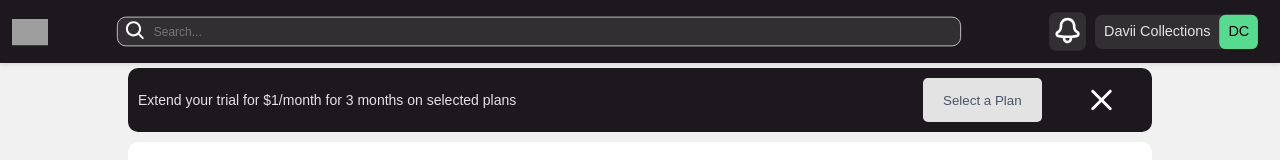
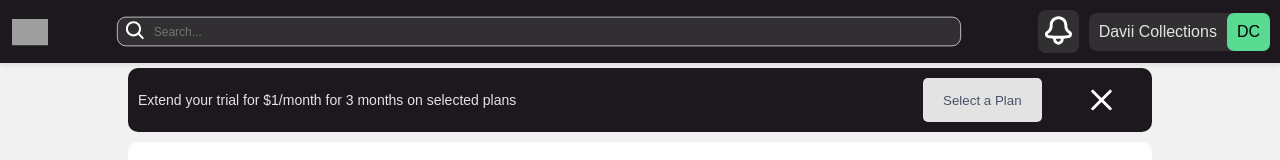
Before and after one commit to GeorginaAwani/leveluphackathon-red, a plain HTML site: page index.html in a window 1280 px wide. Shown: the top 160 px of the page. Drawn offline with Linux system fonts and the light colour scheme; grey boxes are pictures that could not be loaded.

Commit message:
fixed the bug in set up section causing over lapping of user menu items

```diff
--- a/index.html
+++ b/index.html
@@ -28,7 +28,7 @@
 
 
 
-         <div class="user-actions reduce-size">
+         <div class="user-actions ">
         <div class="notification-icon" >
             <svg width="41" height="40" viewBox="0 0 21 20" fill="none" xmlns="http://www.w3.org/2000/svg">
                 <path fill-rule="evenodd" clip-rule="evenodd" d="M7.75203 14.4239L5.3061 14.1427C3.45144 13.9295 2.92542 11.4844 4.52838 10.5274L4.5933 10.4886C5.466 9.96761 6.00045 9.02609 6.00045 8.00969V7.5C6.00045 5.01472 8.01517 3 10.5005 3C12.9857 3 15.0005 5.01472 15.0005 7.5V8.00969C15.0005 9.02609 15.5349 9.96761 16.4076 10.4886L16.4725 10.5274C18.0755 11.4844 17.5495 13.9295 15.6948 14.1427L13.152 14.435V14.8C13.152 16.2912 11.9432 17.5 10.452 17.5C8.96086 17.5 7.75203 16.2912 7.75203 14.8V14.4239ZM11.652 14.5H9.25203V14.8C9.25203 15.4627 9.78929 16 10.452 16C11.1148 16 11.652 15.4627 11.652 14.8V14.5ZM8.50045 13H12.5005L15.5235 12.6525C15.953 12.6032 16.0748 12.0369 15.7036 11.8153L15.6387 11.7766C15.5591 11.7291 15.4815 11.6793 15.4057 11.6273C15.2506 11.521 15.1036 11.4055 14.9651 11.2818C14.9405 11.2598 14.9162 11.2377 14.8922 11.2152C14.0144 10.395 13.5005 9.23833 13.5005 8.00969V7.5C13.5005 5.84315 12.1573 4.5 10.5005 4.5C8.8436 4.5 7.50045 5.84315 7.50045 7.5V8.00969C7.50045 9.23833 6.98651 10.395 6.10871 11.2152C6.08469 11.2377 6.06039 11.2598 6.03583 11.2818C5.89734 11.4055 5.75029 11.521 5.59523 11.6273C5.51945 11.6793 5.44176 11.7291 5.36222 11.7766L5.29729 11.8153C4.9261 12.0369 5.0479 12.6032 5.47739 12.6525L8.50045 13Z" fill="#fff"/>
```
